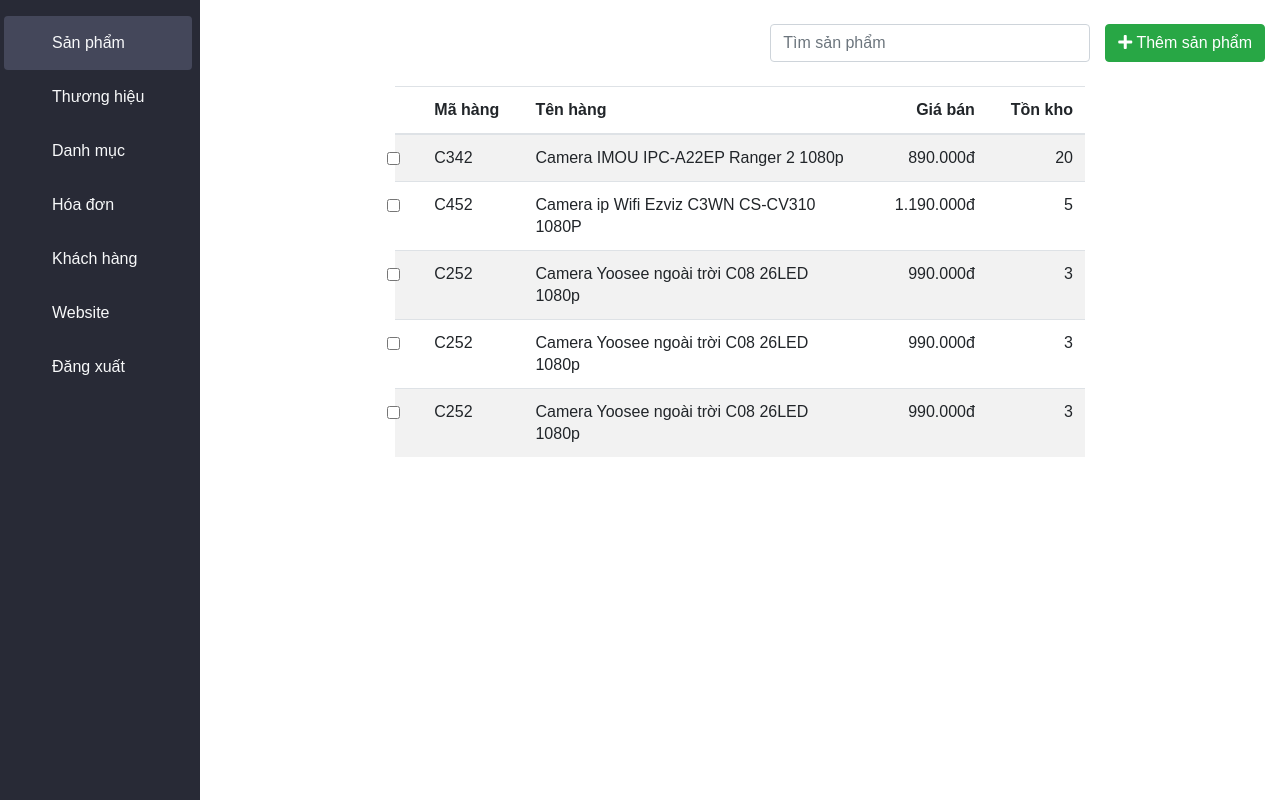
After one commit to NguyenHung-Hub/web-sale-security-equipment, a Spring Boot app: page /dashboard/product in a window 1280 px wide. The commit adds this page. Run offline with Spring Boot 4, Linux system fonts and the light colour scheme; some of the project's set-up classes (security, data sources, template engines, error pages and the like) are left out, and stand-ins take their place; some libraries are stand-ins or nearby versions.

Commit message:
nav dashboard

```diff
--- a/build.gradle
+++ b/build.gradle
@@ -35,6 +35,7 @@ dependencies {
     testImplementation 'org.springframework.security:spring-security-test'
     implementation platform('com.amazonaws:aws-java-sdk-bom:1.11.1000')
     implementation 'com.amazonaws:aws-java-sdk-s3'
+    implementation 'nz.net.ultraq.thymeleaf:thymeleaf-layout-dialect:3.1.0'
 }
 
 tasks.named('test') {
--- /dev/null
+++ b/src/main/java/com/metan/websalesecurityequipment/controller/Dashboard.java
@@ -0,0 +1,49 @@
+package com.metan.websalesecurityequipment.controller;
+
+import com.metan.websalesecurityequipment.model.Order;
+import com.metan.websalesecurityequipment.service.OrderService;
+import org.springframework.stereotype.Controller;
+import org.springframework.ui.Model;
+import org.springframework.web.bind.annotation.GetMapping;
+import org.springframework.web.bind.annotation.RequestMapping;
+
+import java.util.List;
+
+@Controller
+@RequestMapping("/dashboard")
+public class Dashboard {
+
+    private final OrderService orderService;
+
+    public Dashboard(OrderService orderService) {
+        this.orderService = orderService;
+    }
+
+    @GetMapping
+    public String dashboard(Model model) {
+
+        return "redirect:/dashboard/product";
+    }
+    @GetMapping("/product")
+    public String product(Model model) {
+
+        return "product_db";
+    }
+
+    @GetMapping("/brand")
+    public String brand(Model model) {
+
+        return "brand_db";
+    }
+
+    @GetMapping("/order")
+    public String order(Model model) {
+
+        List<Order> orders = orderService.findAll();
+        System.out.println(orders.get(0).getContent());
+        model.addAttribute("orders", orders);
+        return "order_db";
+    }
+
+
+}
--- a/src/main/java/com/metan/websalesecurityequipment/repository/OrderRepository.java
+++ b/src/main/java/com/metan/websalesecurityequipment/repository/OrderRepository.java
@@ -5,6 +5,8 @@ import org.springframework.data.jpa.repository.JpaRepository;
 import org.springframework.data.jpa.repository.Query;
 import org.springframework.stereotype.Repository;
 import org.springframework.transaction.annotation.Transactional;
+
+import java.util.List;
 
 @Repository
 @Transactional
@@ -17,4 +19,6 @@ public interface OrderRepository extends JpaRepository<Order, String> {
             "where oi.product_id  = ?1 and o.order_status = 'completed'", nativeQuery = true)
     public int getSumQuantity(String productId);
 
+    public List<Order> findAll();
+
 }
--- a/src/main/java/com/metan/websalesecurityequipment/service/OrderService.java
+++ b/src/main/java/com/metan/websalesecurityequipment/service/OrderService.java
@@ -1,11 +1,15 @@
 package com.metan.websalesecurityequipment.service;
 
 
+import antlr.collections.impl.LList;
 import com.metan.websalesecurityequipment.model.Order;
 import org.springframework.stereotype.Service;
+
+import java.util.List;
 
 
 public interface OrderService {
     void save(Order order);
     public int getSumQuantity(String productId);
+    public List<Order> findAll();
 }
--- /dev/null
+++ b/src/main/resources/static/css/dashboard.css
@@ -0,0 +1,33 @@
+
+html{
+    font-size: 100%;
+}
+
+body{
+    font-size: 16px;
+
+}
+.menu-modify {
+    position: fixed;
+    top: 0;
+    left: 0;
+    bottom: 0;
+
+    padding: 16px 8px 0 4px;
+
+    width: 200px;
+    height: 100%;
+    background-color: #282a36;
+    z-index: 2;
+}
+
+.nav-link.active {
+    background-color: #44475a !important;
+}
+
+.content-box {
+    position: fixed;
+    right: 0;
+    width: calc(100% - 200px);
+    z-index: 1;
+}
--- /dev/null
+++ b/src/main/resources/templates/dashboard.html
@@ -0,0 +1,21 @@
+<!DOCTYPE html>
+<html xmlns:th="http://www.thymeleaf.org"
+      xmlns:sec="https://www.thymeleaf.org/thymeleaf-extras-springsecurity5"
+      xmlns:layout="https://www.ultraq.net.nz/thymeleaf/layout" lang="en">
+<head>
+    <th:block th:replace="fragments :: base ('Quan ly')"/>
+    <th:block th:replace="fragments :: dashboard"/>
+</head>
+<body>
+
+<main>
+    <div th:replace="fragments_dashboard/nav.html :: nav"></div>
+    <div class="content-box">
+        <div layout:fragment="content"></div>
+    </div>
+
+</main>
+
+<th:block th:replace="fragments :: base-js"/>
+</body>
+</html>
--- a/src/main/resources/templates/fragments.html
+++ b/src/main/resources/templates/fragments.html
@@ -39,6 +39,10 @@
 
     <th:block th:fragment="product-detail">
         <link rel="stylesheet" th:href="@{/css/detail.css}">
+    </th:block>
+
+    <th:block th:fragment="dashboard">
+        <link rel="stylesheet" th:href="@{/css/dashboard.css}">
     </th:block>
 </head>
 
--- /dev/null
+++ b/src/main/resources/templates/fragments_dashboard/nav.html
@@ -0,0 +1,45 @@
+<!DOCTYPE html>
+<html xmlns:th="http://www.thymeleaf.org"
+      xmlns:sec="https://www.thymeleaf.org/thymeleaf-extras-springsecurity5"
+      xmlns:layout="https://www.ultraq.net.nz/thymeleaf/layout" lang="en">
+<head>
+</head>
+<body>
+
+<div th:fragment="nav" class="menu-modify">
+    <nav class="nav flex-column nav-pills nav-fill  mx-0 ">
+        <li class="nav-item">
+            <a class="nav-link text-light text-left py-3 pl-5"
+               th:href="@{../dashboard/product}"
+               th:classappend="${#httpServletRequest.getRequestURI() == '/dashboard/product' ? 'active':''}"
+            >Sản phẩm</a>
+        </li>
+        <li class="nav-item ">
+            <a class="nav-link text-light text-left py-3 pl-5"
+               th:href="@{../dashboard/brand}"
+               th:classappend="${#httpServletRequest.getRequestURI() == '/dashboard/brand' ? 'active':''}"
+            >Thương hiệu</a>
+        </li>
+        <li class="nav-item">
+            <a class="nav-link text-light text-left py-3 pl-5" href="#">Danh mục</a>
+        </li>
+        <li class="nav-item">
+            <a class="nav-link text-light text-left py-3 pl-5"
+               th:href="@{../dashboard/order}"
+               th:classappend="${#httpServletRequest.getRequestURI() == '/dashboard/order' ? 'active':''}"
+            >Hóa đơn</a>
+        </li>
+        <li class="nav-item">
+            <a class="nav-link text-light text-left  py-3 pl-5" href="#">Khách hàng</a>
+        </li>
+        <li class="nav-item">
+            <a class="nav-link text-light text-left  py-3 pl-5" href="/" target="_blank">Website</a>
+        </li>
+
+        <li class="nav-item ">
+            <a class="nav-link text-light text-left py-3 pl-5" href="#" >Đăng xuất</a>
+        </li>
+    </nav>
+</div>
+</body>
+</html>
--- /dev/null
+++ b/src/main/resources/templates/product_db.html
@@ -0,0 +1,297 @@
+<!DOCTYPE html>
+<html xmlns:th="http://www.thymeleaf.org"
+      xmlns:sec="https://www.thymeleaf.org/thymeleaf-extras-springsecurity5"
+      xmlns:layout="https://www.ultraq.net.nz/thymeleaf/layout"
+      layout:decorate="~{dashboard.html}" lang="en">
+
+<head>
+</head>
+
+<body>
+<section class="row" layout:fragment="content">
+    <div class="container">
+        <div
+                class="container-fluid d-flex flex-row justify-content-end my-4"
+        >
+            <div class="col-4">
+                <input
+                        type="search"
+                        class="form-control"
+                        placeholder="Tìm sản phẩm"
+                />
+            </div>
+            <!-- Button trigger modal -->
+            <button
+                    type="button"
+                    class="btn btn-success"
+                    data-toggle="modal"
+                    data-target="#productModal"
+            >
+                <i class="fas fa-plus"></i> Thêm sản phẩm
+            </button>
+        </div>
+
+        <div class="container-fluid col-8">
+            <table class="table table-striped">
+                <thead>
+                <tr>
+                    <th scope="col"></th>
+                    <th scope="col">Mã hàng</th>
+                    <th scope="col">Tên hàng</th>
+                    <th scope="col" class="text-right">Giá bán</th>
+                    <th scope="col" class="text-right">Tồn kho</th>
+                </tr>
+                </thead>
+                <tbody>
+                <tr>
+                    <th>
+                        <input
+                                class="form-check-input"
+                                type="checkbox"
+                                name="select-product"
+                                value="true"
+                        />
+                    </th>
+                    <td>C342</td>
+                    <td class="col-6">
+                        Camera IMOU IPC-A22EP Ranger 2 1080p
+                    </td>
+                    <td class="text-right">890.000đ</td>
+                    <td class="text-right">20</td>
+                </tr>
+                <tr>
+                    <th>
+                        <input
+                                class="form-check-input"
+                                type="checkbox"
+                                name="select-product"
+                                value="true"
+                        />
+                    </th>
+                    <td>C452</td>
+                    <td class="col-6">
+                        Camera ip Wifi Ezviz C3WN CS-CV310 1080P
+                    </td>
+                    <td class="text-right">1.190.000đ</td>
+                    <td class="text-right">5</td>
+                </tr>
+                <tr>
+                    <th>
+                        <input
+                                class="form-check-input"
+                                type="checkbox"
+                                name="select-product"
+                                value="true"
+                        />
+                    </th>
+                    <td>C252</td>
+                    <td class="col-6">
+                        Camera Yoosee ngoài trời C08 26LED 1080p
+                    </td>
+                    <td class="text-right">990.000đ</td>
+                    <td class="text-right">3</td>
+                </tr>
+                <tr>
+                    <th>
+                        <input
+                                class="form-check-input"
+                                type="checkbox"
+                                name="select-product"
+                                value="true"
+                        />
+                    </th>
+                    <td>C252</td>
+                    <td class="col-6">
+                        Camera Yoosee ngoài trời C08 26LED 1080p
+                    </td>
+                    <td class="text-right">990.000đ</td>
+                    <td class="text-right">3</td>
+                </tr>
+                <tr>
+                    <th>
+                        <input
+                                class="form-check-input"
+                                type="checkbox"
+                                name="select-product"
+                                value="true"
+                        />
+                    </th>
+                    <td>C252</td>
+                    <td class="col-6">
+                        Camera Yoosee ngoài trời C08 26LED 1080p
+                    </td>
+                    <td class="text-right">990.000đ</td>
+                    <td class="text-right">3</td>
+                </tr>
+                </tbody>
+            </table>
+        </div>
+
+        <!-- Modal -->
+        <div
+                class="modal fade"
+                id="productModal"
+                tabindex="-1"
+                role="dialog"
+                aria-labelledby="productModalLabel"
+                aria-hidden="true"
+        >
+            <div class="modal-dialog modal-xl" role="document">
+                <div class="modal-content">
+                    <div class="modal-header">
+                        <h5 class="modal-title" id="productModalLabel">
+                            Thêm hàng hóa
+                        </h5>
+                        <button
+                                type="button"
+                                class="close"
+                                data-dismiss="modal"
+                                aria-label="Close"
+                        >
+                            <span aria-hidden="true">&times;</span>
+                        </button>
+                    </div>
+                    <div class="modal-body modal-body__product">
+                        <form>
+                            <div class="form-group-modify">
+                                <label
+                                >Mã hàng</label
+                                >
+                                <input
+                                        type="text"
+                                        class="form-control-modify"
+                                        aria-describedby="emailHelp"
+                                        placeholder="Mã hàng"
+                                />
+                            </div>
+
+                            <div class="form-group-modify">
+                                <label
+                                >Tên hàng</label
+                                >
+                                <input
+                                        type="text"
+                                        class="form-control-modify"
+                                        aria-describedby="emailHelp"
+                                        placeholder="Tên hàng"
+                                />
+                            </div>
+                            <div class="form-group-modify">
+                                <label
+                                >Thương hiệu</label
+                                >
+                                <input
+                                        type="text"
+                                        class="form-control-modify"
+                                        aria-describedby="emailHelp"
+                                        placeholder="Thương hiệu"
+                                />
+                            </div>
+                            <div class="form-group-modify">
+                                <label
+                                >Xuất xứ</label
+                                >
+                                <input
+                                        type="text"
+                                        class="form-control-modify"
+                                        aria-describedby="emailHelp"
+                                        placeholder="Giá bán"
+                                />
+                            </div>
+
+                            <div class="form-group-modify">
+                                <label
+                                >Giá bán</label
+                                >
+                                <input
+                                        type="text"
+                                        class="form-control-modify"
+                                        aria-describedby="emailHelp"
+                                        placeholder="Giá bán"
+                                />
+                            </div>
+                            <div class="form-group-modify">
+                                <label for="price-product"
+                                >Giá gốc</label
+                                >
+                                <input
+                                        type="text"
+                                        class="form-control-modify"
+                                        aria-describedby="emailHelp"
+                                        placeholder="Giá gốc"
+                                />
+                            </div>
+                            <div class="form-group-modify">
+                                <label
+                                >Giảm giá</label
+                                >
+                                <input
+                                        type="text"
+                                        class="form-control-modify"
+                                        aria-describedby="emailHelp"
+                                        placeholder="Giảm giá %"
+                                />
+                            </div>
+                            <div class="form-group-modify">
+                                <label
+                                >Tồn kho</label
+                                >
+                                <input
+                                        type="text"
+                                        class="form-control-modify"
+                                        id="price-product"
+                                        placeholder="Tồn kho "
+                                />
+                            </div>
+
+                            <div class="form-group">
+                                <label
+                                        for="descriptionTextarea"
+                                        class="font-weight-bold mt-4"
+                                >Mô tả sản phẩm</label
+                                >
+                                <textarea
+                                        class="form-control"
+                                        id="descriptionTextarea"
+                                        rows="10"
+                                ></textarea>
+                            </div>
+
+                            <div class="box-thumbnail">
+                                <img
+                                        src="https://phucanhcdn.com/media/product/32953-camera.jpg"
+                                        class="img-thumbnail m-2 rounded"
+                                />
+
+                                <img
+                                        src="https://phucanhcdn.com/media/product/32953-camera.jpg"
+                                        class="img-thumbnail m-2 rounded"
+                                />
+                            </div>
+
+                            <div class="container">
+                                <button
+                                        type="button"
+                                        class="btn btn-secondary float-right px-4"
+                                        data-dismiss="modal"
+                                >
+                                    Thoát
+                                </button>
+                                <button
+                                        type="button"
+                                        class="btn btn-success float-right px-4 mr-4"
+                                >
+                                    <i class="fas fa-save"></i>
+                                    Lưu
+                                </button>
+                            </div>
+                        </form>
+                    </div>
+                </div>
+            </div>
+        </div>
+    </div>
+</section>
+
+</body>
+</html>
```
Also changed, not shown: src/main/java/com/metan/websalesecurityequipment/controller/AddProductController.java (+16 -15 lines), src/main/java/com/metan/websalesecurityequipment/service/impl/OrderServiceImpl.java (+7 -0 lines), src/main/resources/templates/add_product.html (+20 -20 lines), src/main/resources/templates/brand_db.html (added, +110 -0 lines), src/main/resources/templates/order_db.html (added, +62 -0 lines).
